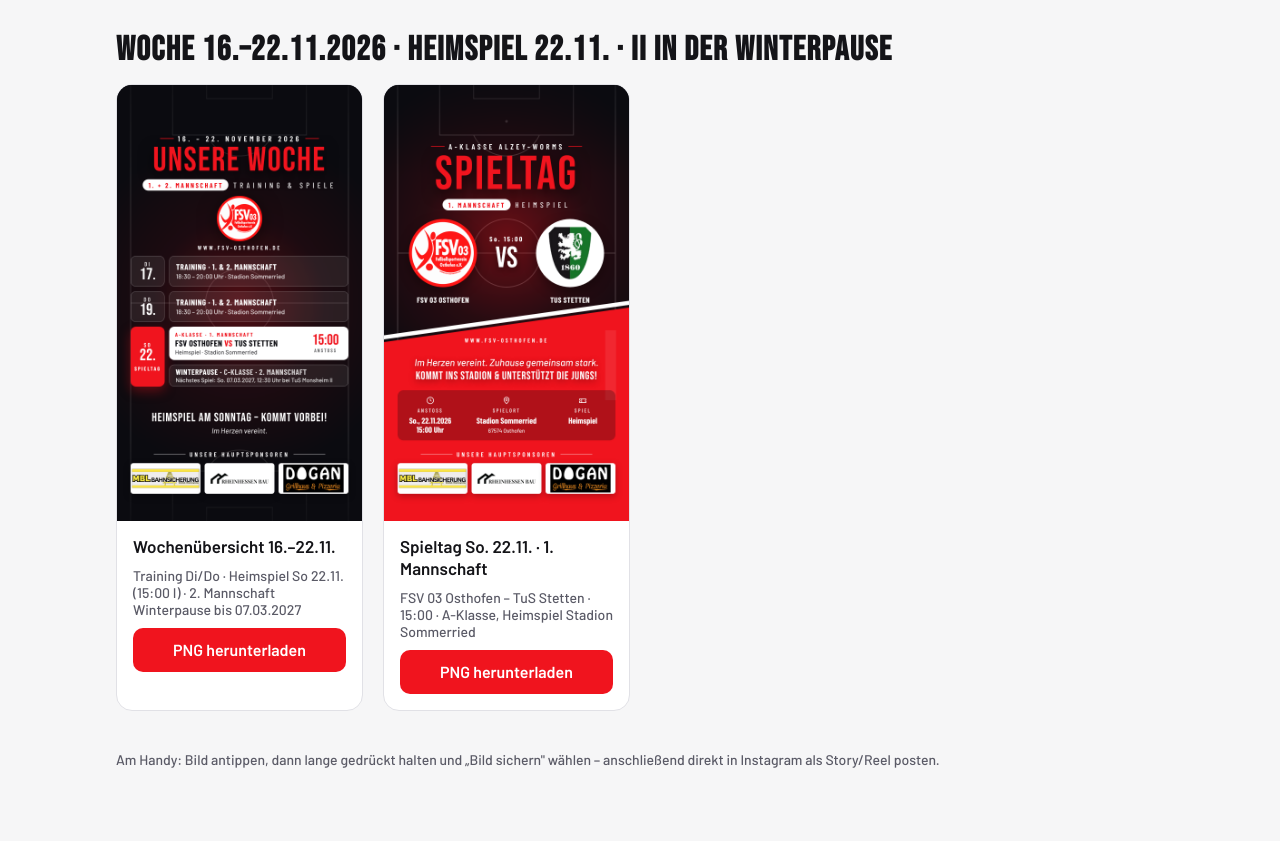
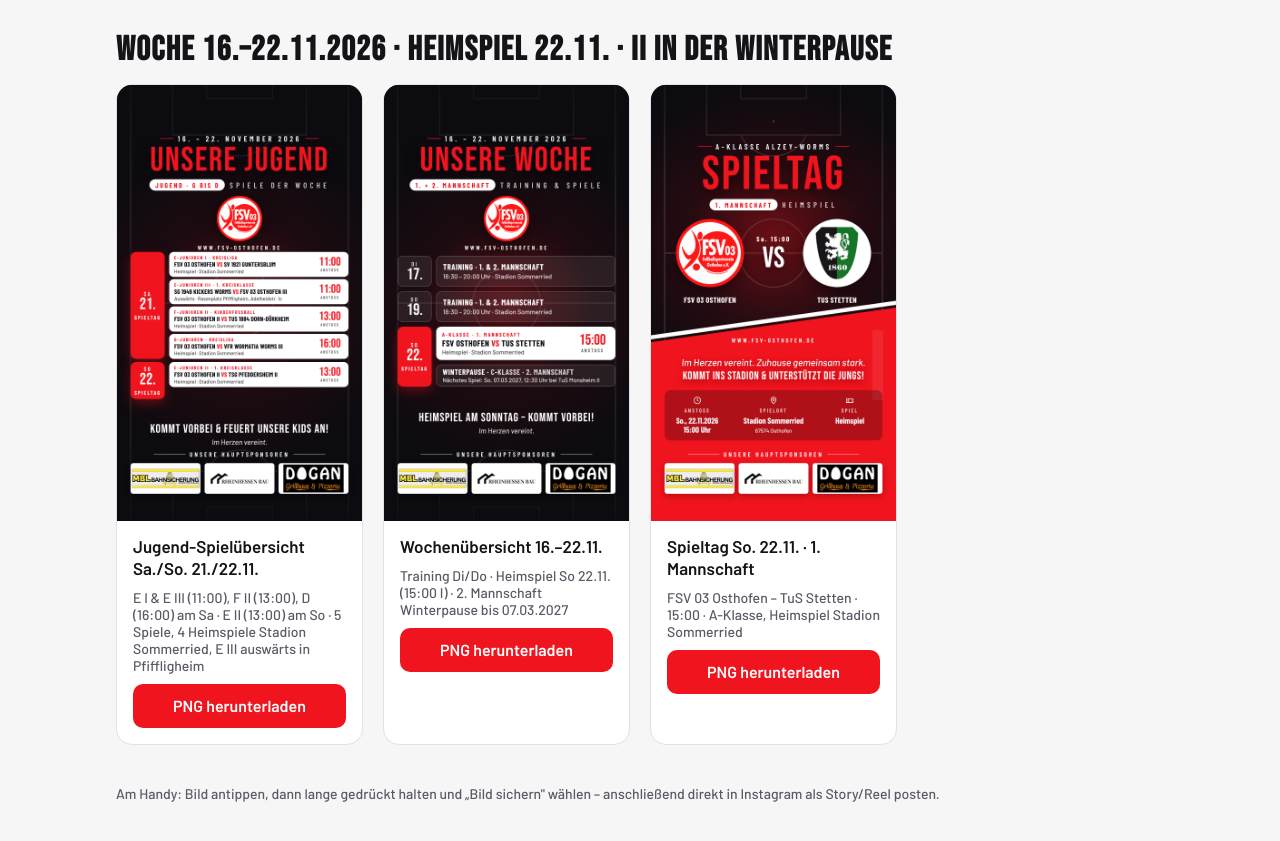
Before and after one commit to Midnight2026/fsv-osthofen-reels, a plain HTML site: page index.html in a window 1280 px wide. Shown: the part 161-1002 px from the top of the page. Drawn offline with Linux system fonts and the light colour scheme.

Commit message:
Jugend-Reel 16.-22.11.2026

```diff
--- a/index.html
+++ b/index.html
@@ -37,6 +37,14 @@ h2:first-of-type{border-top:0;padding-top:0;margin-top:0}
 <h2>Woche 16.–22.11.2026 · Heimspiel 22.11. · II in der Winterpause</h2>
 <div class="grid">
   <div class="card">
+    <a href="img/FSV03_Jugend_16-11-22-11-2026.png"><img src="img/FSV03_Jugend_16-11-22-11-2026.png" alt="Jugend-Spielübersicht 21./22. November 2026"></a>
+    <div class="body">
+      <div class="name">Jugend-Spielübersicht Sa./So. 21./22.11.</div>
+      <div class="meta">E I &amp; E III (11:00), F II (13:00), D (16:00) am Sa · E II (13:00) am So · 5 Spiele, 4 Heimspiele Stadion Sommerried, E III auswärts in Pfiffligheim</div>
+      <a class="btn" href="img/FSV03_Jugend_16-11-22-11-2026.png" download>PNG herunterladen</a>
+    </div>
+  </div>
+  <div class="card">
     <a href="img/FSV03_Wochenuebersicht_16-22-11-2026.png"><img src="img/FSV03_Wochenuebersicht_16-22-11-2026.png" alt="Wochenübersicht 16.–22. November 2026"></a>
     <div class="body">
       <div class="name">Wochenübersicht 16.–22.11.</div>
```
Also changed, not shown: img/FSV03_Jugend_16-11-22-11-2026.png (added).
